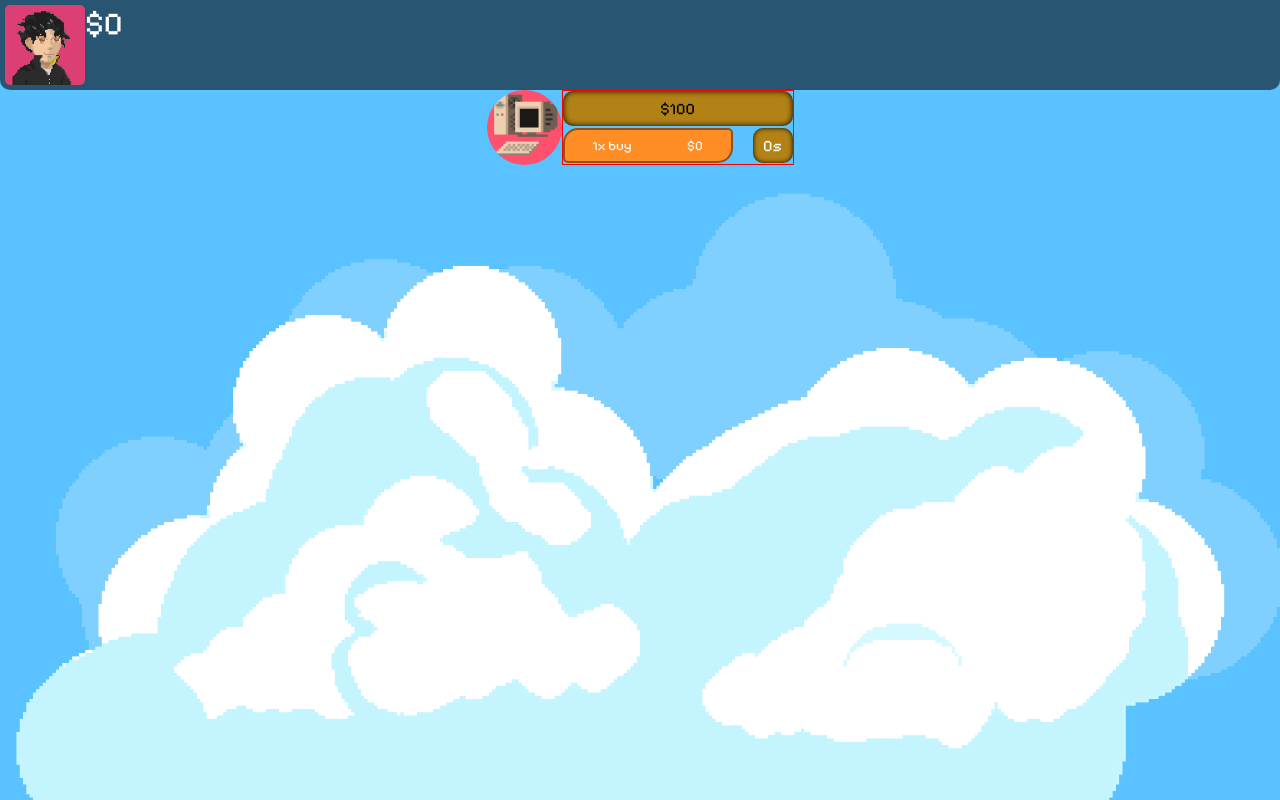
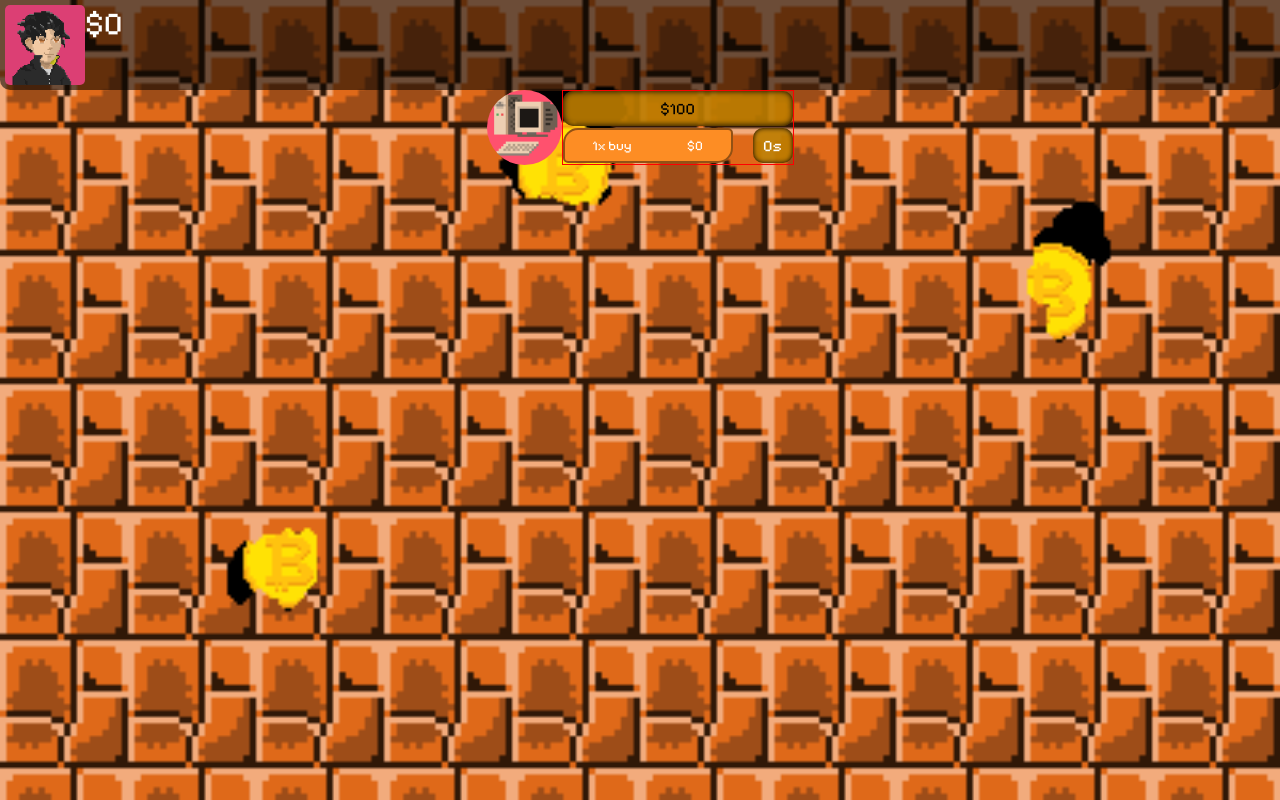
Before and after one commit to Rllopez0410/Project-Moria, a Svelte app: page / in a window 1280 px wide. Built offline with nearby package versions, Linux system fonts and the light colour scheme.

Commit message:
updated background img and updated the  todo

```diff
--- a/src/App.svelte
+++ b/src/App.svelte
@@ -27,7 +27,7 @@
     display: flex;
     flex-direction: column;
     height: 100dvh;
-    background-image: url(./assets/background.png);
+    background-image: url(./assets/newBackground.png);
     background-size: cover;
     background-repeat: no-repeat;
   }
--- a/src/lib/pool.svelte
+++ b/src/lib/pool.svelte
@@ -3,7 +3,7 @@
     import { tweened } from "svelte/motion";
     import { cubicIn } from "svelte/easing";
 
-    let grow_rate = 5000;
+    let grow_rate = 20000;
     let income = 100;
     let click = false;
 
```
Also changed, not shown: src/assets/background.png (deleted), src/assets/newBackground.png (added), todo.txt.
